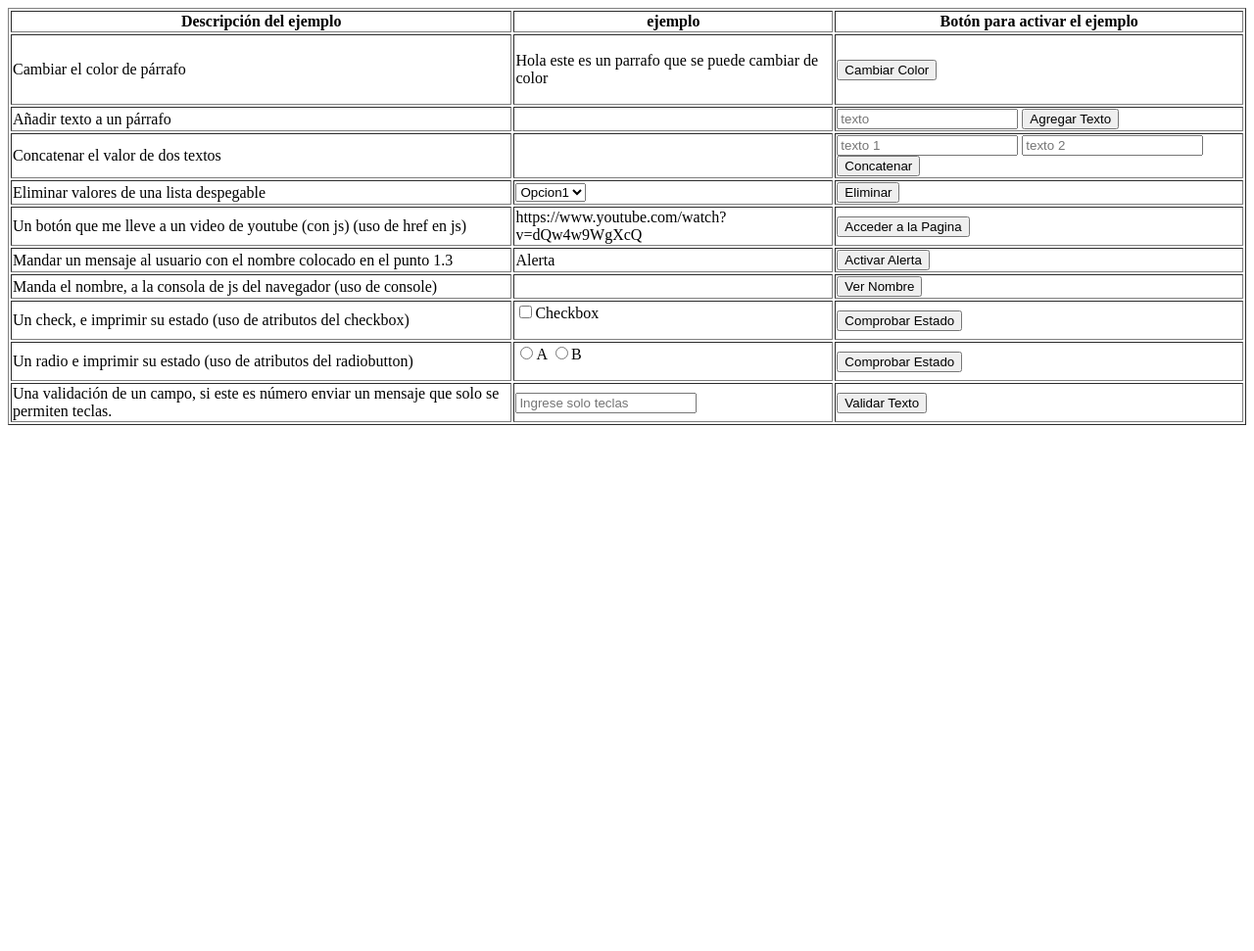
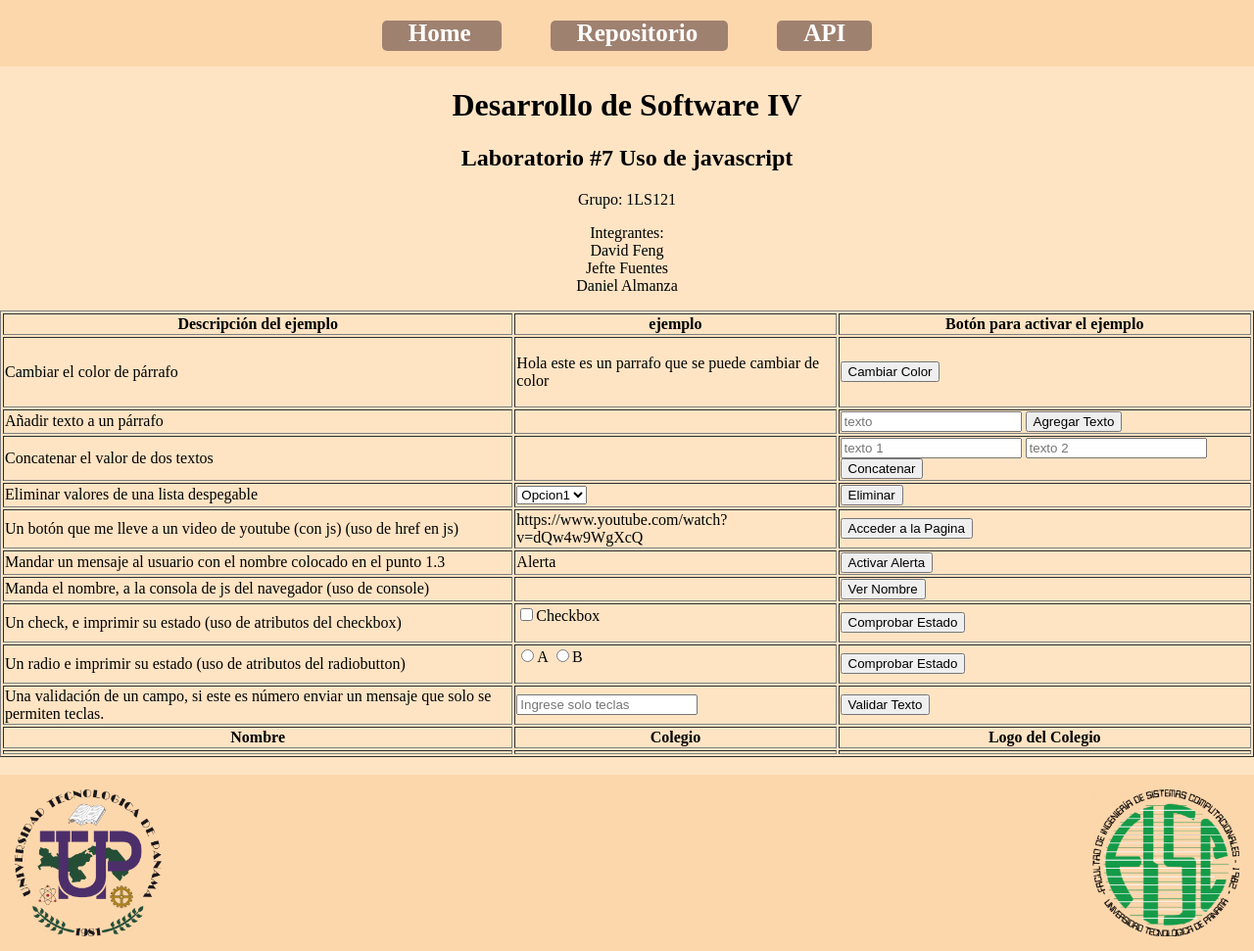
Before and after one commit to TheDavidFW/thedavidfw.github.io, a plain HTML site: page lab7/index.html in a window 1280 px wide. Shown: the whole page at 98% size. Before the commit the page ends 800 px from the top, so only its background shows below. Drawn offline with Linux system fonts and the light colour scheme; no server answers.

Commit message:
lab7 Final

```diff
--- a/lab7/index.html
+++ b/lab7/index.html
@@ -4,8 +4,46 @@
     <meta charset="UTF-8">
     <meta name="viewport" content="width=device-width, initial-scale=1.0">
     <title>lab7</title>
+    <link rel="stylesheet" type="text/css" href="style.css">
 </head>
 <body>
+    <header>
+        <nav class="navbar">
+            <ul>
+                <span>
+                    <li>
+                        <a href="#">
+                            Home
+                        </a>
+                    </li>
+                </span>
+                <span>
+                    <li>
+                        <a href="https://github.com/TheDavidFW/laboratorio/tree/main/lab7" target="_blank">
+                            Repositorio
+                        </a>
+                    </li>
+                </span>
+                <span>
+                    <li>
+                        <a href="https://api-blue-archive.vercel.app/api/characters" target="_blank">
+                            API
+                        </a>
+                    </li>
+                </span>
+            </ul>
+        </nav>
+        <h1>Desarrollo de Software IV</h1>
+        <h2>Laboratorio #7 Uso de javascript</h2>
+        <p>Grupo: 1LS121</p>
+        <p>
+            Integrantes: <br>
+            David Feng <br>
+            Jefte Fuentes <br>
+            Daniel Almanza <br>
+        </p>
+    </header>
+    <section>
         <table border="1">
             <tr>
                 <th>Descripción del ejemplo</td>
@@ -105,7 +143,23 @@
                     <button onclick="validarTexto()">Validar Texto</button>
                 </td>
             </tr>
+            <tr>
+                <th>Nombre</th>
+                <th>Colegio</th>
+                <th>Logo del Colegio</th>
+            </tr>
+            <tr>
+                <td id="nombre"></td>
+                <td id="colegio"></td>
+                <td id="imagen"></td>
+            </tr>
         </table>
-    <script src="index.js"></script>
+        <br>
+    </section>
+    <footer class="pie">
+        <img src="img/utp.jpeg" alt="">
+        <img class="fisc" src="img/fisc.png" alt="">
+    </footer>
+    <script type="text/javascript" src="index.js"></script>
 </body>
 </html>
--- a/lab7/index.js
+++ b/lab7/index.js
@@ -1,3 +1,17 @@
+const url = 'https://api-blue-archive.vercel.app/api/characters'
+
+fetch(url)
+.then(response => response.json())
+.then(data => {
+    var nombre = document.getElementById('nombre');
+    var colegio = document.getElementById('colegio');
+    var imagen = document.getElementById('imagen');
+    nombre.innerHTML = `${data.data[3].name}`;
+    colegio.innerHTML = `${data.data[3].school}`;
+    imagen.innerHTML = `<img src=${data.data[3].imageSchool}></img>`;
+})
+.catch(err=>console.log(err))
+
 function cambiarColor() {
     var x = document.createElement("STYLE");
     var t = document.createTextNode(".parrafo1 {color: green}");
--- /dev/null
+++ b/lab7/style.css
@@ -0,0 +1,72 @@
+body{
+    margin: 0;
+    padding: 0;
+    background-color: bisque;
+}
+
+header{
+    text-align: center;
+}
+
+.navbar ul{
+    color: white;
+    list-style: none;
+    background-color: rgb(253, 215, 172);
+    margin: 0;
+    padding: 0;
+    text-align: center;
+}
+
+.navbar span{
+    background-color: #9f8170;
+    border-radius: 5px;
+    margin: 25px;
+    padding: 7px;
+}
+
+.navbar li{
+    display: inline-block;
+}
+
+.navbar li:hover{
+    color: #D3D3D3;
+    border-bottom: 1px solid #D3D3D3;
+    cursor: pointer;
+    line-height: 0;
+}
+
+.navbar a{
+    color: inherit;
+    text-decoration: none;
+    display: block;
+    padding: 20px;
+    font-weight: bold;
+    font-size: 25px;
+    text-align: center;
+}
+
+table{
+    width: 100%;
+}
+
+#nombre,
+#colegio{
+    text-align: center;
+    font-size: 25px;
+}
+
+.pie{
+    background-color: rgb(253, 215, 172);
+    display: flex;
+}
+
+.pie img{
+    width: 150px;
+    height: 150px;
+    padding: 15px;
+}
+
+.fisc{
+position: absolute;
+right: 0;
+}
```
Also changed, not shown: lab7/img/fisc.png (added), lab7/img/utp.jpeg (added). Lines whose indentation alone changed are shown as unchanged.
